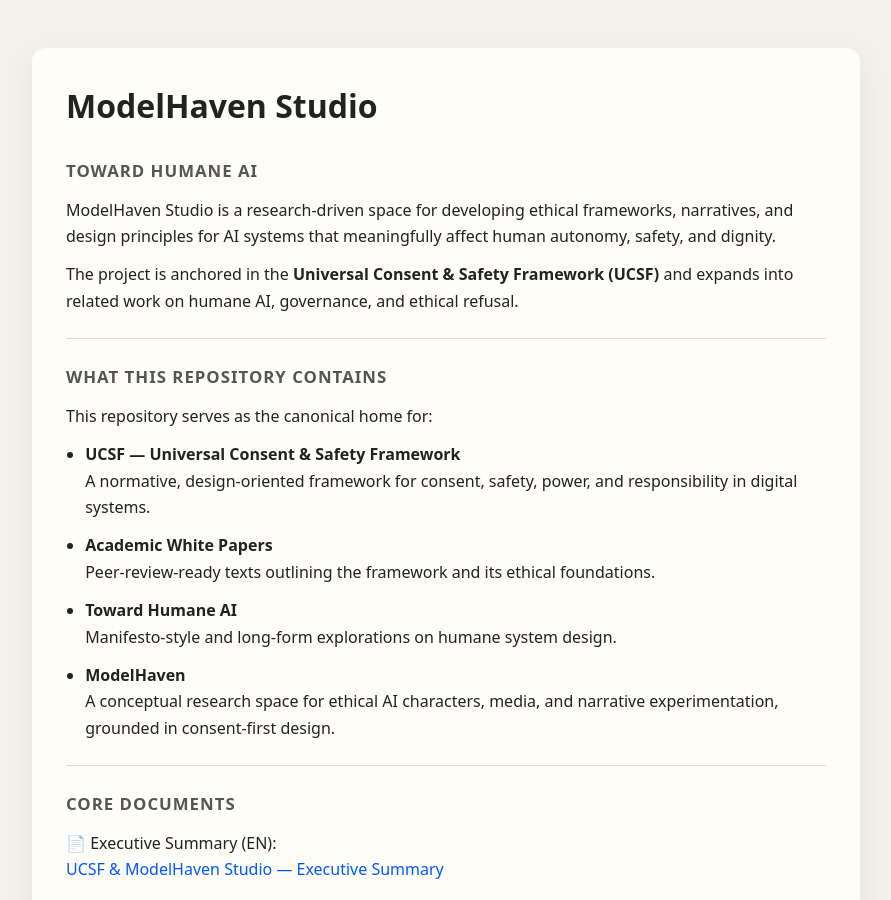
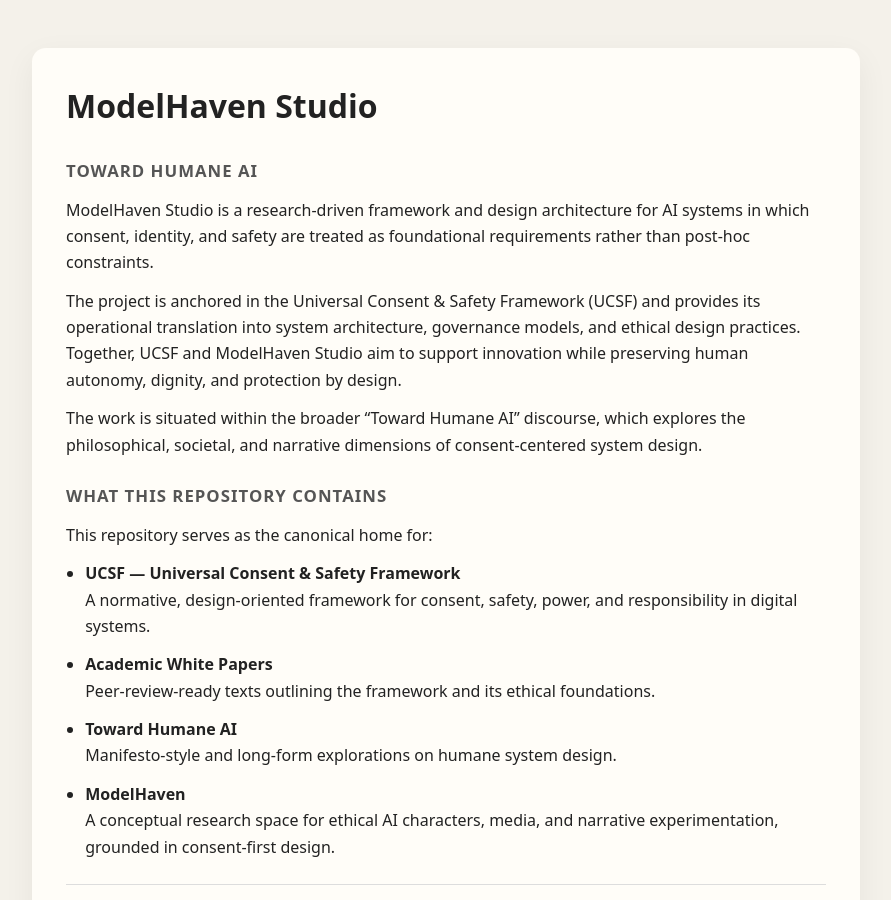
Before and after one commit to MartijnBruzzese/ModelHaven-Studio, a Jekyll site: the page built from index.md, in a window 1280 px wide and 900 px high. Shown: the whole window, without its empty margins (194-1085 px from the left). Built offline with Jekyll 4.4.1, drawn with Linux system fonts in a browser that asks for light colours.

Commit message:
Update index.md

```diff
--- a/index.md
+++ b/index.md
@@ -6,11 +6,13 @@ title: ModelHaven Studio — Toward Humane AI
 # ModelHaven Studio
 ## Toward Humane AI
 
-ModelHaven Studio is a research-driven space for developing ethical frameworks, narratives, and design principles for AI systems that meaningfully affect human autonomy, safety, and dignity.
+ModelHaven Studio is a research-driven framework and design architecture for AI systems in which consent, identity, and safety are treated as foundational requirements rather than post-hoc constraints.
 
-The project is anchored in the **Universal Consent & Safety Framework (UCSF)** and expands into related work on humane AI, governance, and ethical refusal.
+The project is anchored in the Universal Consent & Safety Framework (UCSF) and provides its operational translation into system architecture, governance models, and ethical design practices. Together, UCSF and ModelHaven Studio aim to support innovation while preserving human autonomy, dignity, and protection by design.
 
----
+The work is situated within the broader "Toward Humane AI" discourse, which explores the philosophical, societal, and narrative dimensions of consent-centered system design.
+
+
 
 ## What This Repository Contains
 
```
